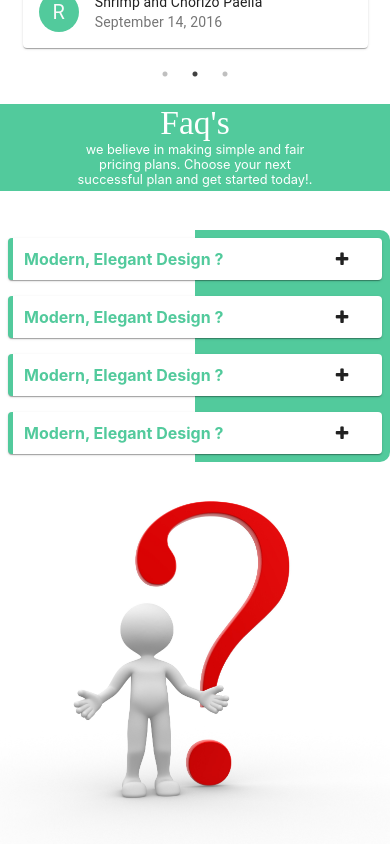
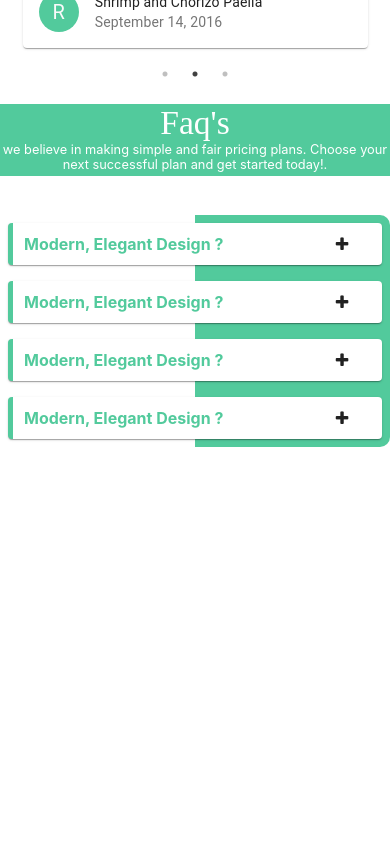
Before and after one commit to SOORYAPICHAI/ProjectOne, a React (Create React App) app in the folder my-main-folder/my-app/: page / in a window 390 px wide. Shown: the part 2750-3594 px from the top of the page. After the commit the page ends 3197 px from the top, so only its background shows below. Built offline with nearby package versions, Linux system fonts and the light colour scheme.

Commit message:
Updated the content five ui fixes

```diff
--- a/my-main-folder/my-app/src/ContentFive/ContentPaper.js
+++ b/my-main-folder/my-app/src/ContentFive/ContentPaper.js
@@ -29,6 +29,12 @@ const useStyles = makeStyles(theme => ({
 
            paddingBottom:'10% !important'
         },
+    },
+    imgClass:{
+        [theme.breakpoints.down('sm')]: {
+
+            display:'none'
+         },
     }
 }));
 
@@ -58,7 +64,7 @@ const ContentPaper = () => {
               Faq's
               </Grid>
               <Grid container item xs={12} justify="center">
-              <Grid item xs={8} justify="center" className="subHeadingContenThree">
+              <Grid item xs={12} sm={12} md={8} lg={6} xl={4} justify="center" className="subHeadingContenThree">
               we believe in making simple and fair pricing plans. Choose your next successful plan and get started today!.
               </Grid>
               </Grid>
@@ -92,7 +98,7 @@ const ContentPaper = () => {
                                 </Grid>
                             </Grid>
 
-                            <Grid container item xs={12}>
+                            <Grid container item xs={12} justify="flex-start" style={{textAlign:'left',color:'rgba(0, 0, 0, 0.54)'}}>
                                 <div className={classes.container}>
                                     <Collapse in={paperOne}>
 
@@ -130,7 +136,7 @@ const ContentPaper = () => {
                                     </span>
                                 </Grid>
                             </Grid>
-                            <Grid container xs={12}>
+                            <Grid container xs={12} justify="flex-start" style={{textAlign:'left',color:'rgba(0, 0, 0, 0.54)'}}>
                                 <Grid item xs={12}>
                                     <div className={classes.container}>
                                         <Collapse in={paperTwo}>
@@ -167,7 +173,7 @@ const ContentPaper = () => {
                                     </span>
                                 </Grid>
                             </Grid>
-                            <Grid container xs={12}>
+                            <Grid container xs={12} justify="flex-start" style={{textAlign:'left',color:'rgba(0, 0, 0, 0.54)'}}>
                                 <Grid item xs={12}>
                                     <div className={classes.container}>
                                         <Collapse in={paperThree}>
@@ -204,7 +210,7 @@ const ContentPaper = () => {
                                     </span>
                                 </Grid>
                             </Grid>
-                            <Grid container xs={12}>
+                            <Grid container xs={12} justify="flex-start" style={{textAlign:'left',color:'rgba(0, 0, 0, 0.54)'}}>
                                 <Grid item xs={12}>
                                     <div className={classes.container}>
                                         <Collapse in={paperFour}>
@@ -220,7 +226,7 @@ const ContentPaper = () => {
 
                     </Grid>
                 </Grid>
-                <Grid container item xs={12} sm={12} md={6} lg={6} xl={6}>
+                <Grid container item xs={12} sm={12} md={6} lg={6} xl={6} className={classes.imgClass}>
                    <img src={faq} alt = "" width="100%"/>
         </Grid>
             </Grid>
```
